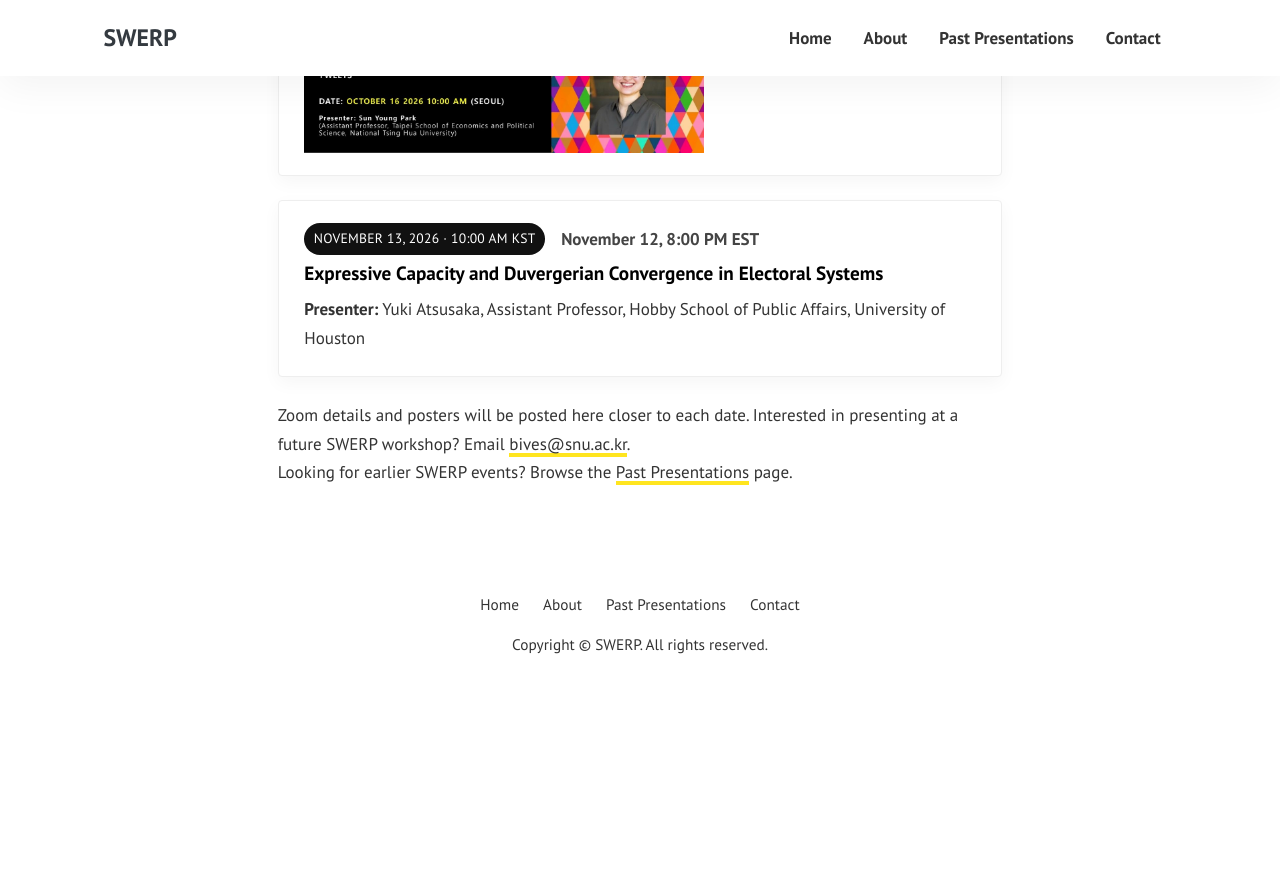
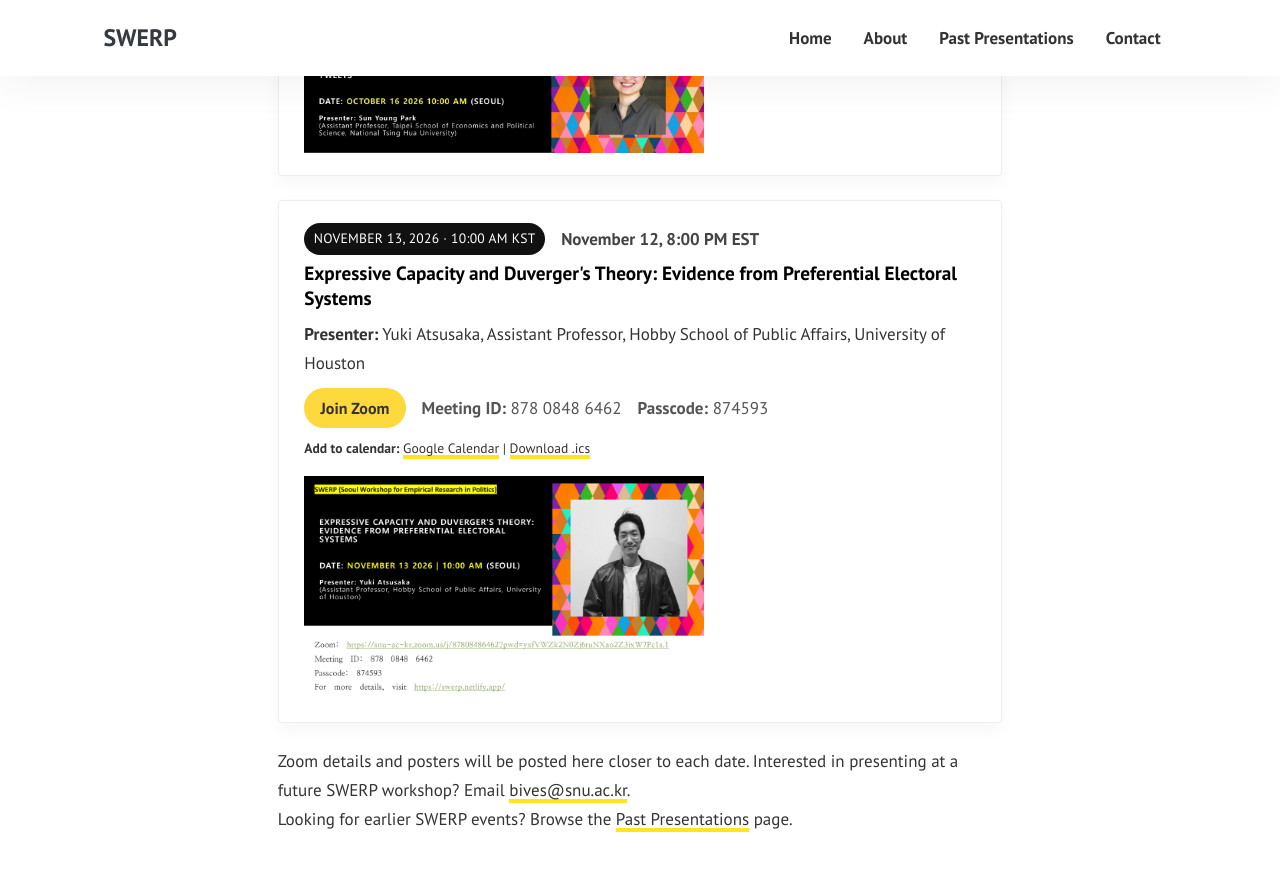
Before and after one commit to sysilviakim/swerp, a Jekyll site: the page built from index.html, in a window 1280 px wide and 900 px high, scrolled down 1033 px. Shown: the top 871 px of the window. Built offline with Jekyll 4.4.1, drawn with Linux system fonts in a browser that asks for light colours; before the commit the page ends 1720 px from its top, so only the background shows below that.

Commit message:
Add November 2026 SWERP presentation

```diff
--- a/index.html
+++ b/index.html
@@ -48,8 +48,15 @@ layout: default
           <div class="date-pill">November 13, 2026 &middot; 10:00 AM KST</div>
           <div class="schedule-time">November 12, 8:00 PM EST</div>
         </div>
-        <h5 class="schedule-title font-weight-bold">Expressive Capacity and Duvergerian Convergence in Electoral Systems</h5>
-        <p class="mb-0"><strong>Presenter:</strong> Yuki Atsusaka, Assistant Professor, Hobby School of Public Affairs, University of Houston</p>
+        <h5 class="schedule-title font-weight-bold">Expressive Capacity and Duverger's Theory: Evidence from Preferential Electoral Systems</h5>
+        <p><strong>Presenter:</strong> Yuki Atsusaka, Assistant Professor, Hobby School of Public Affairs, University of Houston</p>
+        <p class="schedule-actions">
+          <a class="btn btn-join" href="https://snu-ac-kr.zoom.us/j/87808486462?pwd=yxfVWZk2N0Zj6tuNXao2Z3ixW7Pc1s.1" target="_blank" rel="noopener">Join Zoom</a>
+          <span class="schedule-meta"><strong>Meeting ID:</strong> 878 0848 6462</span>
+          <span class="schedule-meta"><strong>Passcode:</strong> 874593</span>
+        </p>
+        <p class="small mb-2"><strong>Add to calendar:</strong> <a href="https://www.google.com/calendar/render?action=TEMPLATE&amp;text=SWERP%3A+Expressive+Capacity+and+Duverger%27s+Theory&amp;dates=20261113T010000Z%2F20261113T023000Z&amp;details=Presenter%3A+Yuki+Atsusaka%2C+Assistant+Professor%2C+Hobby+School+of+Public+Affairs%2C+University+of+Houston%0A%0AZoom%3A+https%3A%2F%2Fsnu-ac-kr.zoom.us%2Fj%2F87808486462%3Fpwd%3DyxfVWZk2N0Zj6tuNXao2Z3ixW7Pc1s.1%0AMeeting+ID%3A+878+0848+6462%0APasscode%3A+874593&amp;location=Zoom" target="_blank" rel="noopener">Google Calendar</a> | <a href="{{ site.baseurl }}/assets/files/2026-11-swerp-atsusaka.ics">Download .ics</a></p>
+        <a href="{{ site.baseurl }}/assets/files/2026-11-swerp-atsusaka.png" target="_blank" rel="noopener"><img src="{{ site.baseurl }}/assets/files/2026-11-swerp-atsusaka.png" class="img-fluid mt-2 event-poster" alt="Poster for Yuki Atsusaka's November 2026 SWERP presentation"></a>
       </div>
     </div>
 
```
Also changed, not shown: assets/files/2026-11-swerp-atsusaka.png (added), 1 other file.
